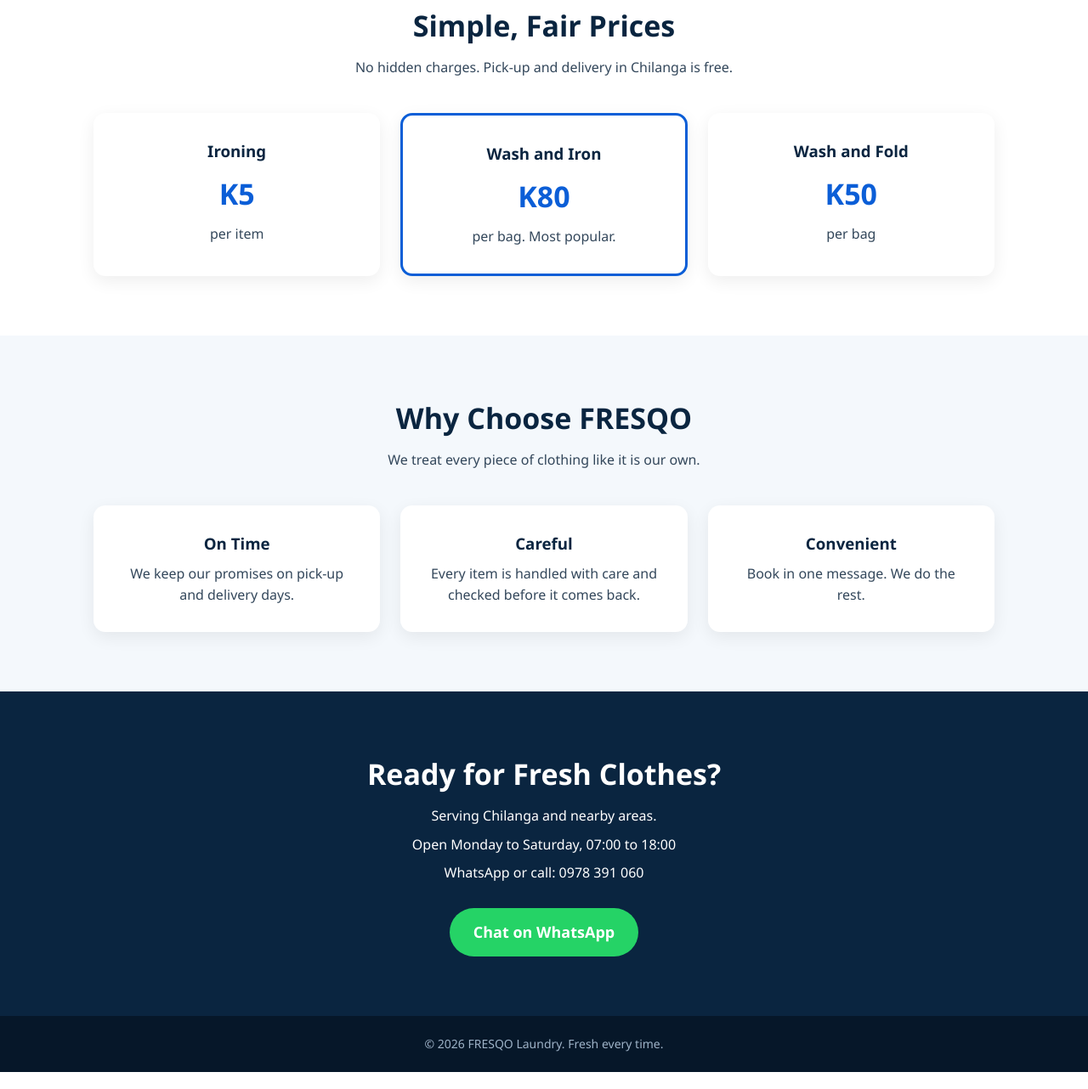
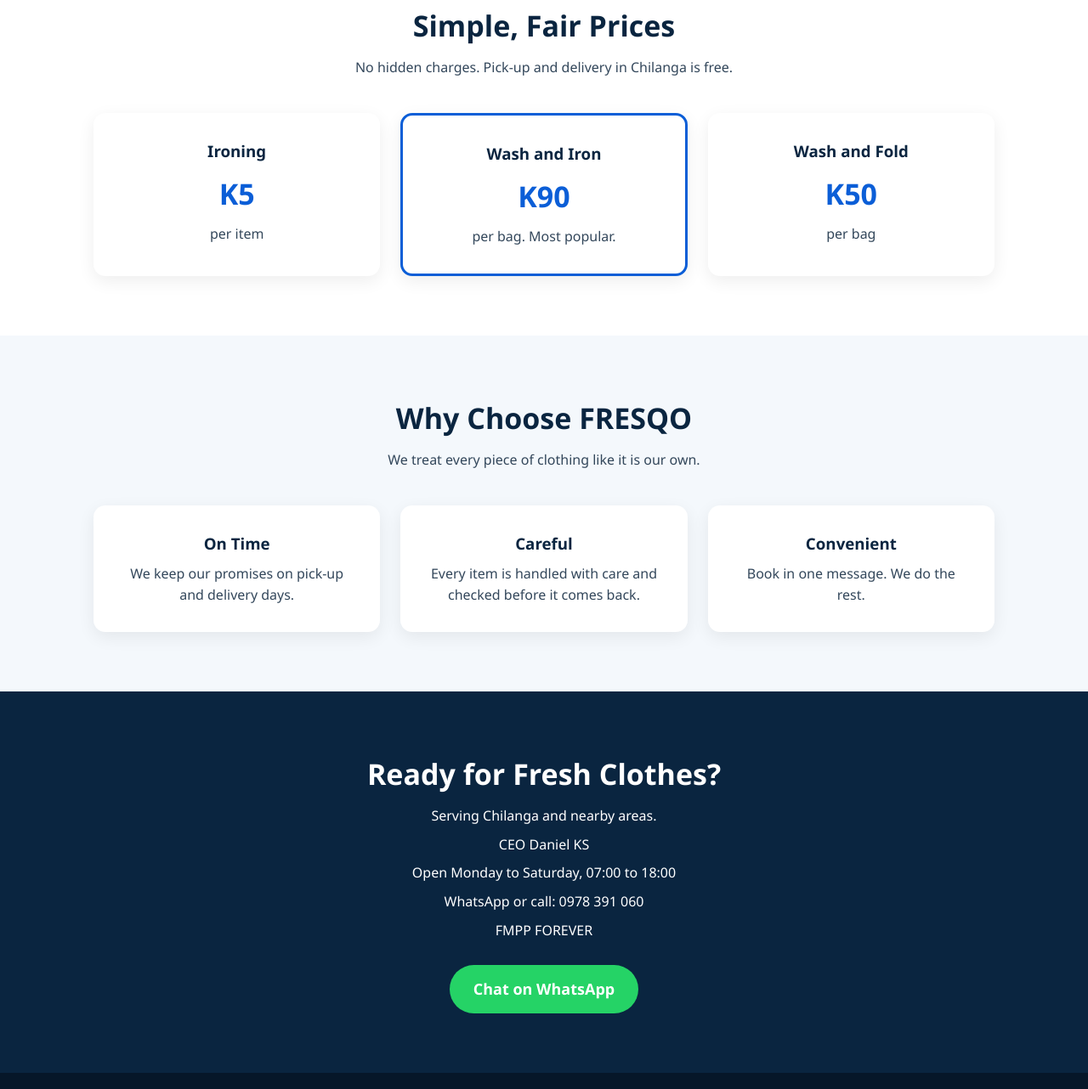
Before and after one commit to moyotech-co/fresqo-laundry, a plain HTML site: page index.html in a window 1280 px wide. Shown: the part 1643-2925 px from the top of the page at 85% size. Drawn offline with Linux system fonts and the light colour scheme.

Commit message:
Update price

```diff
--- a/index.html
+++ b/index.html
@@ -92,7 +92,7 @@
         </div>
         <div class="card featured">
           <h3>Wash and Iron</h3>
-          <div class="price">K80</div>
+          <div class="price">K90</div>
           <p>per bag. Most popular.</p>
         </div>
         <div class="card">
@@ -129,8 +129,10 @@
     <div class="container">
       <h2 class="title">Ready for Fresh Clothes?</h2>
       <p>Serving Chilanga and nearby areas.</p>
+      <p>CEO Daniel KS</p>
       <p>Open Monday to Saturday, 07:00 to 18:00</p>
       <p>WhatsApp or call: 0978 391 060</p>
+      <p>FMPP FOREVER </p>
       <a class="btn" href="https://wa.me/260978391060?text=Hello%20FRESQO%2C%20I%20would%20like%20to%20book%20a%20pick-up.">Chat on WhatsApp</a>
     </div>
   </section>
```
